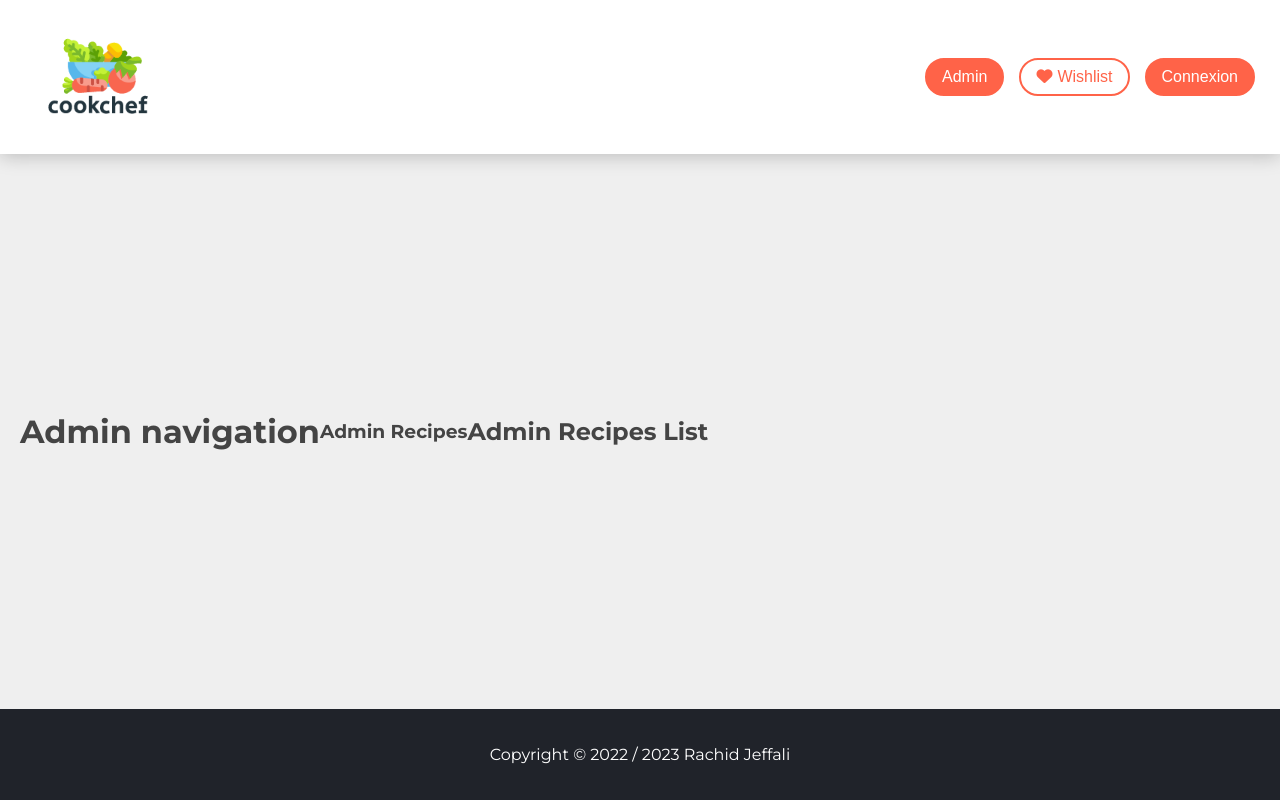
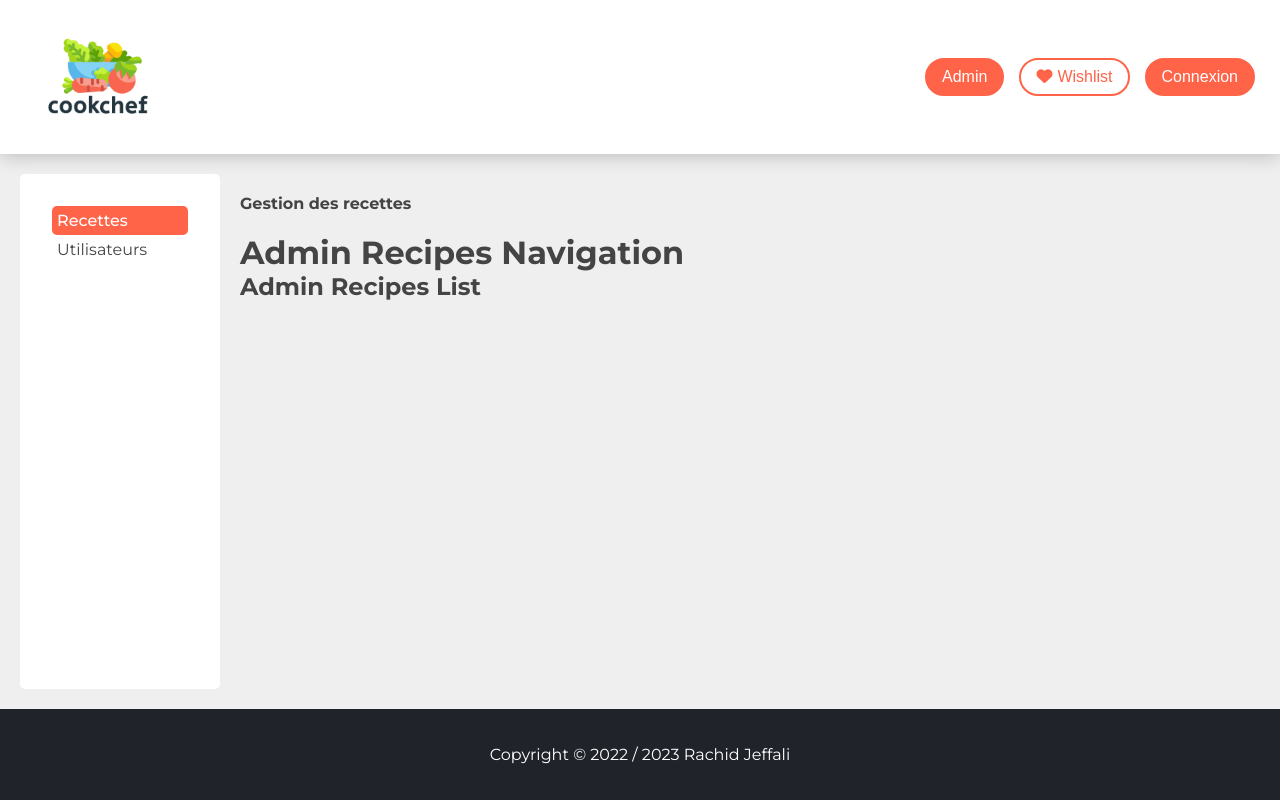
Before and after one commit to rachidje/cookchef, a React (Create React App) app: page /admin/recipes/list in a window 1280 px wide. Built offline with nearby package versions, Linux system fonts and the light colour scheme.

Commit message:
feat: Barre de navigation du panel admin

```diff
--- a/src/assets/styles/_base.scss
+++ b/src/assets/styles/_base.scss
@@ -21,6 +21,11 @@ ul {
   margin: 0;
 }
 
+a {
+  text-decoration: none;
+  color: var(--text-color);
+}
+
 img {
   max-width: 100%;
 }
--- a/src/assets/styles/_variables.scss
+++ b/src/assets/styles/_variables.scss
@@ -7,4 +7,5 @@
   --box-shadow: 0 6px 9px 0 rgb(0 0 0 / 15%);
   --box-shadow-nav: rgb(0 0 0 / 22%) 0 2px 18px 0;
   --text-color: #444;
+  --border: 1px solid var(var(--gray-2));
 }
--- a/src/pages/Admin/Admin.js
+++ b/src/pages/Admin/Admin.js
@@ -1,11 +1,16 @@
 import { Outlet } from "react-router-dom";
 import AdminNav from "./components/AdminNav/AdminNav";
+import { Suspense } from "react";
 
 export default function Admin() {
   return (
-    <div className="d-flex flex-fill align-items-center p-20">
+    <div className="d-flex flex-fill p-20">
       <AdminNav />
-      <Outlet />
+      <div className="d-flex flex-column flex-fill">
+        <Suspense>
+          <Outlet />
+        </Suspense>
+      </div>
     </div>
   );
 }
--- a/src/pages/Admin/components/AdminNav/AdminNav.js
+++ b/src/pages/Admin/components/AdminNav/AdminNav.js
@@ -1,3 +1,11 @@
+import { NavLink } from "react-router-dom";
+import styles from './AdminNav.module.scss';
+
 export default function AdminNav() {
-    return <h1>Admin navigation</h1>
+    return (
+        <ul className={`${styles.list} d-flex flex-column`}>
+            <NavLink className={ ({ isActive }) => isActive ? styles.listLinkActive : ''} to="recipes">Recettes</NavLink>
+            <NavLink className={ ({ isActive }) => isActive ? styles.listLinkActive : ''} to="users">Utilisateurs</NavLink>
+        </ul>
+    )
 }
--- /dev/null
+++ b/src/pages/Admin/components/AdminNav/AdminNav.module.scss
@@ -0,0 +1,19 @@
+.list {
+    background-color: white;
+    border-radius: 5px;
+    border: var(--border);
+    flex: 0 0 200px;
+    padding: 2rem;
+
+    a {
+        padding: 5px;
+    }
+}
+
+.listLinkActive {
+    background-color: var(--primary);
+    color: white;
+    font-weight: 500;
+    border-radius: 5px;
+    transition: all 0.2s;
+}
--- a/src/pages/Admin/pages/AdminRecipes/AdminRecipes.js
+++ b/src/pages/Admin/pages/AdminRecipes/AdminRecipes.js
@@ -1,10 +1,19 @@
 import { Outlet } from "react-router-dom";
+import AdminRecipesNav from "./components/AdminRecipesNav/AdminRecipesNav";
+import { Suspense } from "react";
 
 export default function AdminRecipes() {
     return (
-        <>
-            <h3>Admin Recipes</h3>
-            <Outlet />
-        </>
+        <div className="d-flex flex-column p-20">
+            <h4 className="mb-20">Gestion des recettes</h4>
+            <div className="flex-fill d-flex flex-column">
+                <AdminRecipesNav />
+                <div className="flex-fill d-flex flex-column">
+                    <Suspense>
+                        <Outlet />
+                    </Suspense>
+                </div>
+            </div>
+        </div>
     )
 }
--- /dev/null
+++ b/src/pages/Admin/pages/AdminRecipes/components/AdminRecipesNav/AdminRecipesNav.js
@@ -0,0 +1,3 @@
+export default function AdminRecipesNav() {
+    return <h1>Admin Recipes Navigation</h1>
+}
```
Also changed, not shown: src/pages/Admin/Admin.module.scss (deleted).
